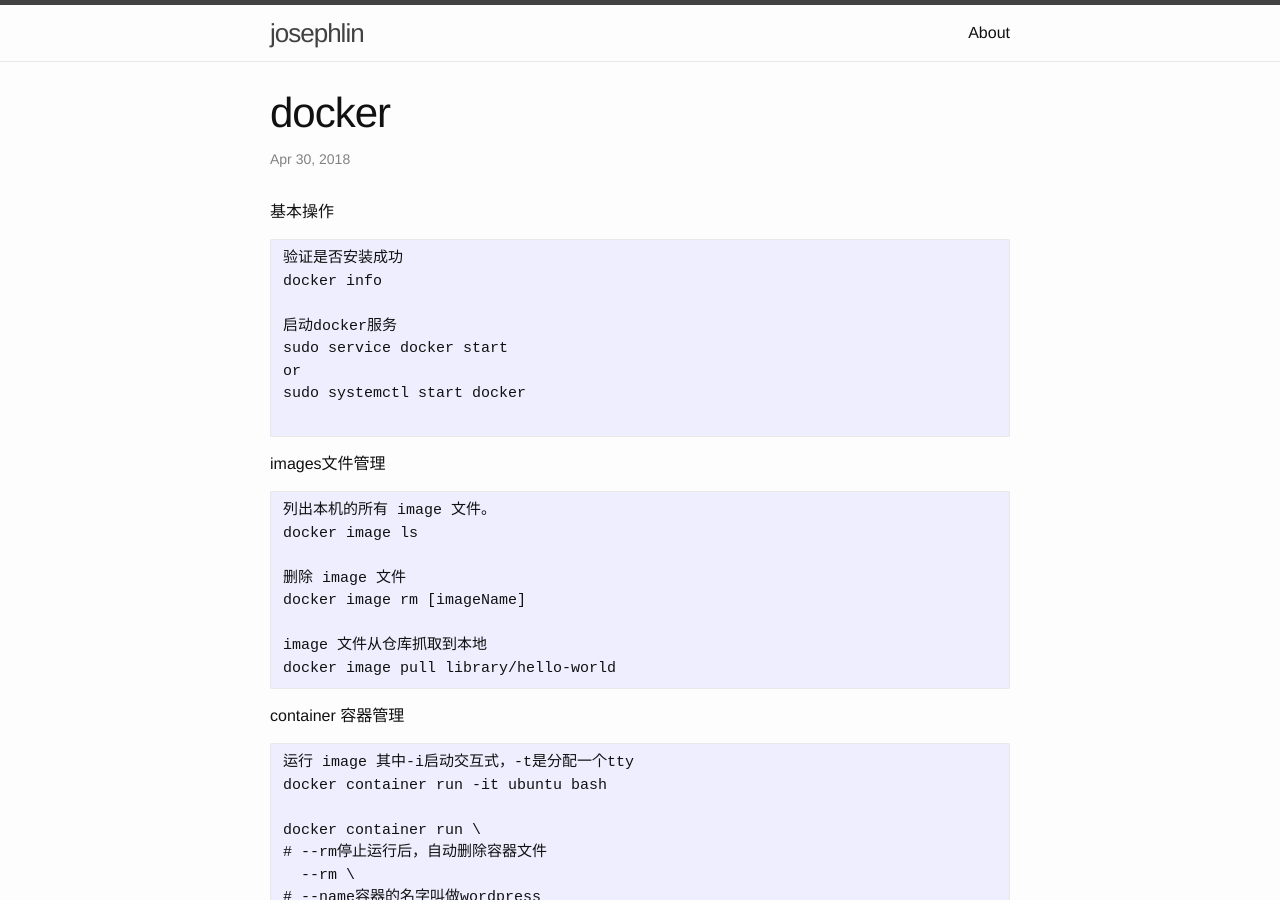
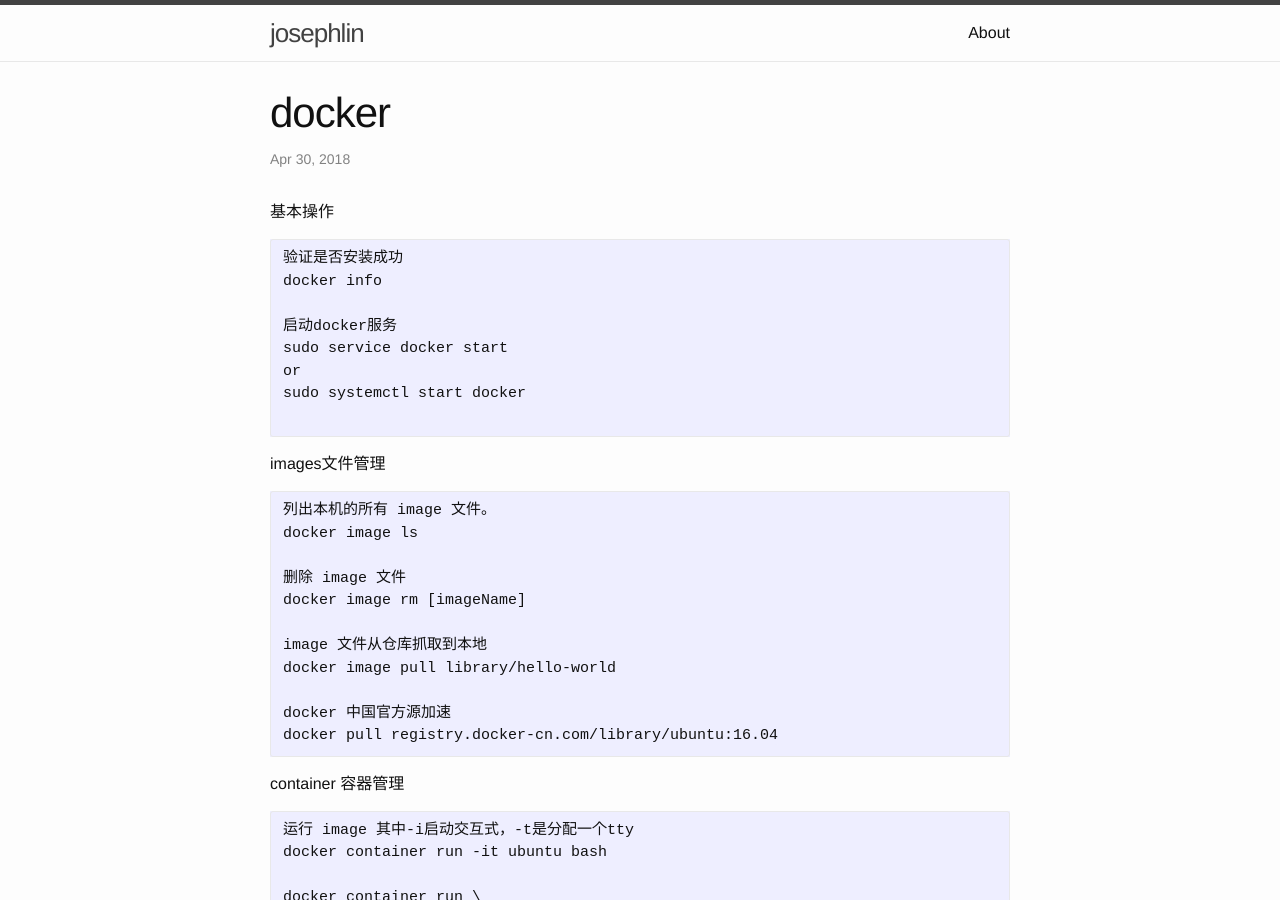
Before and after one commit to josephstalin117/josephstalin117.github.io, a Jekyll site: the page built from _posts/2018-4-30-docker.markdown, in a window 1280 px wide and 900 px high. Built offline with Jekyll 4.4.1, drawn with Linux system fonts in a browser that asks for light colours.

Commit message:
add docker source

````diff
--- a/_posts/2018-4-30-docker.markdown
+++ b/_posts/2018-4-30-docker.markdown
@@ -27,6 +27,9 @@
 
 image 文件从仓库抓取到本地
 docker image pull library/hello-world
+
+docker 中国官方源加速
+docker pull registry.docker-cn.com/library/ubuntu:16.04
 ```
 container 容器管理
 
````
